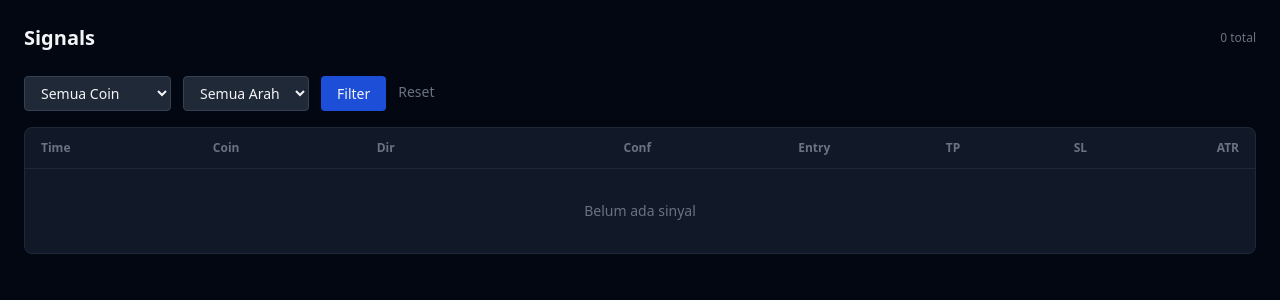
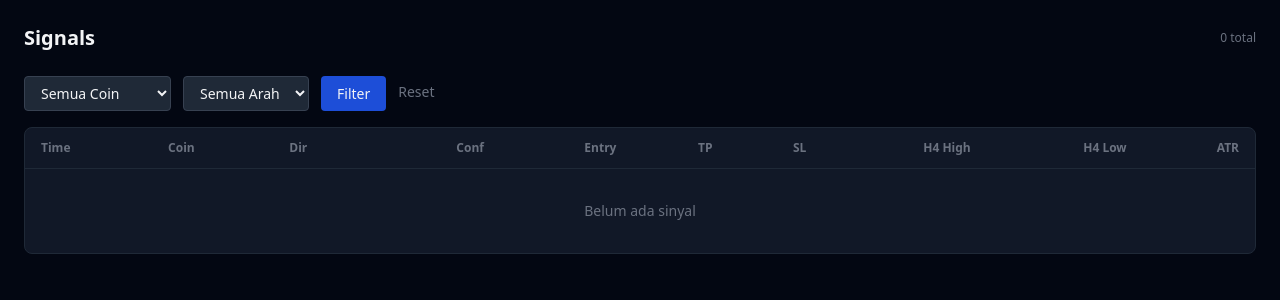
Before and after one commit to heathclif-cyber/swingtrade_v2, a Flask app: page /paper/signals in a window 1280 px wide. Shown: the part 49-349 px from the top of the page. Run offline with Flask 3, Linux system fonts and the light colour scheme; some libraries are stand-ins or nearby versions.

Commit message:
feat: tampilkan H4 Swing High/Low di UI (signals, trades, coin_detail)
- Tambah kolom h4_swing_high dan h4_swing_low ke tabel signal dan trade
- generate_signals.py: simpan swing levels ke kolom dedicated Signal
- paper_trading.py: simpan swing levels ke kolom Trade saat posisi dibuka
- signals.html: tambah kolom H4 High/Low, hapus onclick alert JSON
- trades.html: tambah kolom H4 High/Low setelah Entry/Exit
- coin_detail.html: tambah kolom H4 High/Low di tabel sinyal
- API signals & trades: ekspos h4_swing_high/low sebagai field root JSON

Co-Authored-By: Claude Sonnet 4.6 <noreply@anthropic.com>

```diff
--- a/app/api/signals.py
+++ b/app/api/signals.py
@@ -50,13 +50,15 @@ def signal_detail(signal_id: int):
             pass
 
     return jsonify({
-        "id":         s.id,
-        "direction":  s.direction,
-        "confidence": s.confidence,
-        "entry":      s.entry_price,
-        "tp":         s.tp_price,
-        "sl":         s.sl_price,
-        "atr":        s.atr_at_signal,
-        "time":       s.signal_time.isoformat() if s.signal_time else None,
-        "snapshot":   snapshot,
+        "id":            s.id,
+        "direction":     s.direction,
+        "confidence":    s.confidence,
+        "entry":         s.entry_price,
+        "tp":            s.tp_price,
+        "sl":            s.sl_price,
+        "atr":           s.atr_at_signal,
+        "h4_swing_high": s.h4_swing_high,
+        "h4_swing_low":  s.h4_swing_low,
+        "time":          s.signal_time.isoformat() if s.signal_time else None,
+        "snapshot":      snapshot,
     })
--- a/app/models/signal.py
+++ b/app/models/signal.py
@@ -13,6 +13,8 @@ class Signal(db.Model):
     tp_price         = db.Column(db.Float)
     sl_price         = db.Column(db.Float)
     atr_at_signal    = db.Column(db.Float)
+    h4_swing_high    = db.Column(db.Float)
+    h4_swing_low     = db.Column(db.Float)
     timeframe        = db.Column(db.Text, default="1h")
     feature_snapshot = db.Column(db.Text)                   # JSON string
     signal_time      = db.Column(db.DateTime(timezone=True), nullable=False)
--- a/app/templates/signals.html
+++ b/app/templates/signals.html
@@ -36,13 +36,14 @@
         <th class="px-4 py-3 text-right">Entry</th>
         <th class="px-4 py-3 text-right">TP</th>
         <th class="px-4 py-3 text-right">SL</th>
+        <th class="px-4 py-3 text-right">H4 High</th>
+        <th class="px-4 py-3 text-right">H4 Low</th>
         <th class="px-4 py-3 text-right">ATR</th>
       </tr>
     </thead>
     <tbody>
       {% for sig in pagination.items %}
-      <tr class="border-b border-gray-800/50 hover:bg-gray-800/30 cursor-pointer"
-          onclick="fetch('/paper/signals/{{ sig.id }}').then(r=>r.json()).then(d=>alert(JSON.stringify(d,null,2)))">
+      <tr class="border-b border-gray-800/50 hover:bg-gray-800/30">
         <td class="px-4 py-2 text-xs text-gray-500">
           {{ sig.signal_time | wita_fmt('%m-%d %H:%M') }}
         </td>
@@ -68,6 +69,12 @@
         <td class="px-4 py-2 text-right font-mono text-xs text-red-400">
           {% if sig.sl_price %}{{ '%.4f' | format(sig.sl_price) }}{% else %}—{% endif %}
         </td>
+        <td class="px-4 py-2 text-right font-mono text-xs text-blue-300">
+          {% if sig.h4_swing_high %}{{ '%.4f' | format(sig.h4_swing_high) }}{% else %}—{% endif %}
+        </td>
+        <td class="px-4 py-2 text-right font-mono text-xs text-purple-300">
+          {% if sig.h4_swing_low %}{{ '%.4f' | format(sig.h4_swing_low) }}{% else %}—{% endif %}
+        </td>
         <td class="px-4 py-2 text-right text-xs text-gray-500">
           {% if sig.atr_at_signal %}
             {% if sig.atr_at_signal < 0.0001 %}{{ '%.3e' | format(sig.atr_at_signal) }}{% else %}{{ '%.4f' | format(sig.atr_at_signal) }}{% endif %}
@@ -75,7 +82,7 @@
         </td>
       </tr>
       {% else %}
-      <tr><td colspan="8" class="px-4 py-8 text-center text-gray-500">Belum ada sinyal</td></tr>
+      <tr><td colspan="10" class="px-4 py-8 text-center text-gray-500">Belum ada sinyal</td></tr>
       {% endfor %}
     </tbody>
   </table>
```
Also changed, not shown: app/api/trades.py (+15 -13 lines), app/jobs/generate_signals.py (+7 -2 lines), app/models/trade.py (+5 -3 lines), app/services/paper_trading.py (+17 -12 lines), app/templates/coin_detail.html (+8 -0 lines), app/templates/trades.html (+9 -1 lines).
